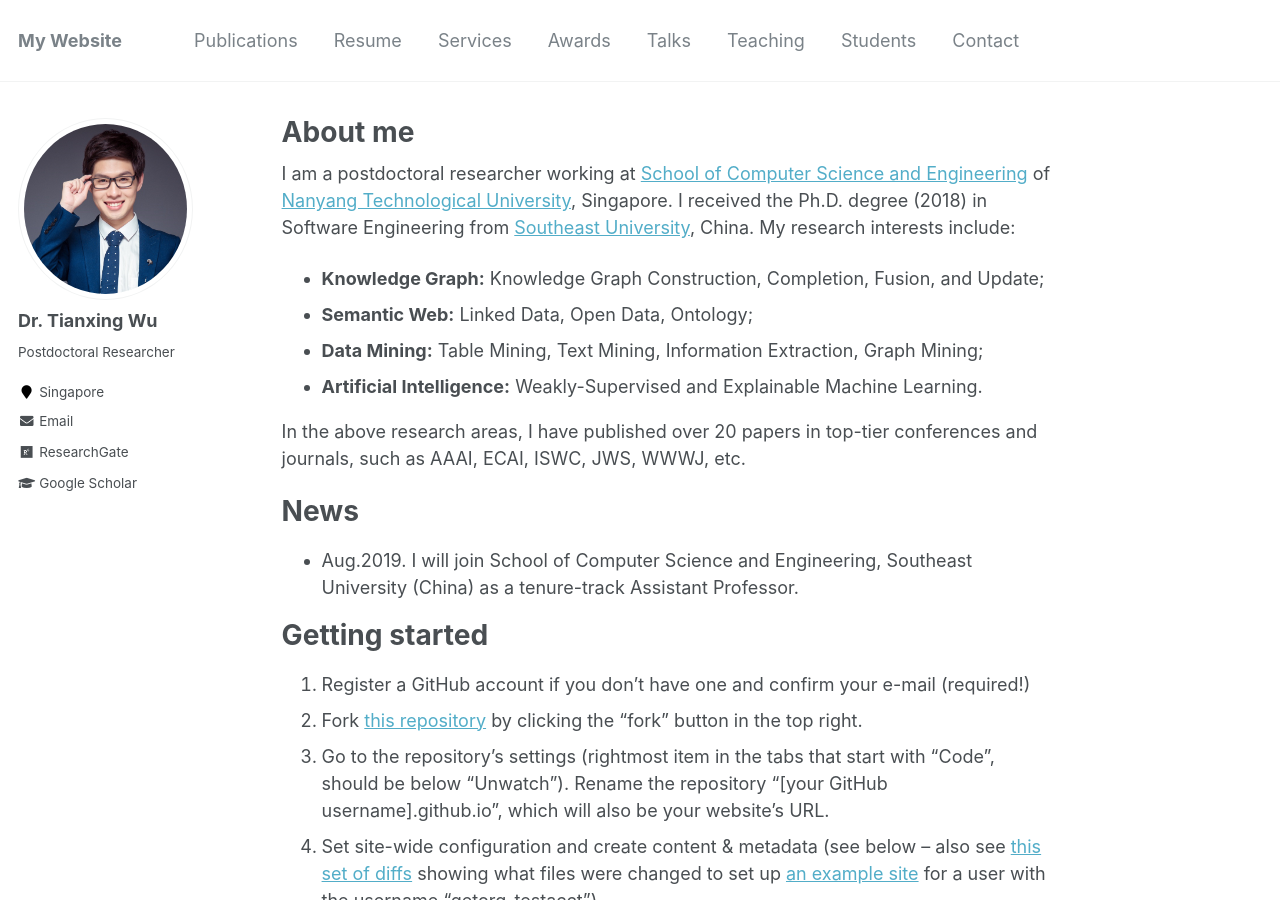
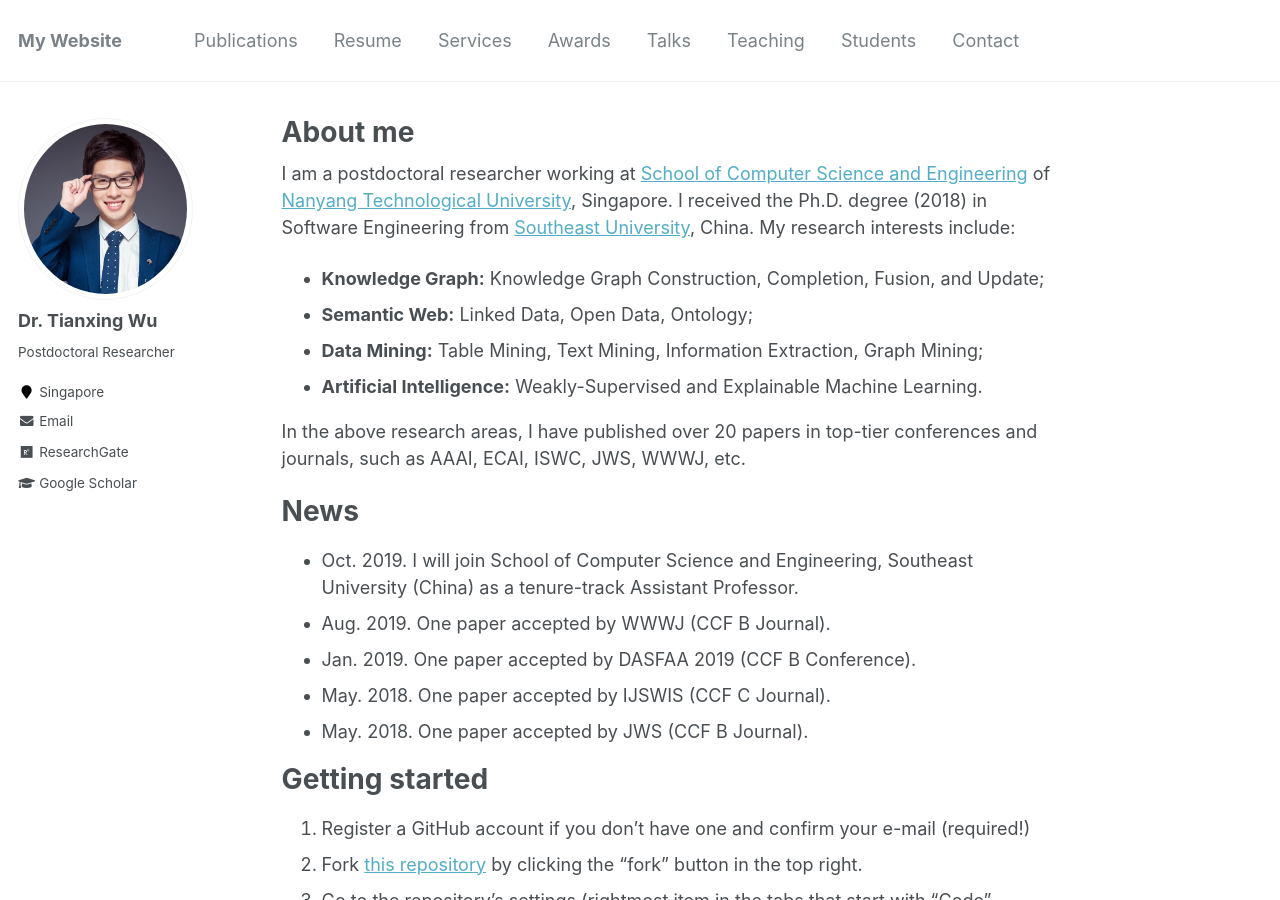
Before and after one commit to tianxing-wu/tianxing-wu.github.io, a Jekyll site: the page built from _pages/about.md, in a window 1280 px wide and 900 px high. Built offline with Jekyll 4.4.1, drawn with Linux system fonts in a browser that asks for light colours.

Commit message:
site update

```diff
--- a/_pages/about.md
+++ b/_pages/about.md
@@ -18,9 +18,11 @@ In the above research areas, I have published over 20 papers in top-tier confere
 
 News
 ======
-* Aug.2019. I will join School of Computer Science and Engineering, Southeast University (China) as a tenure-track Assistant Professor.
-
-
+* Oct. 2019. I will join School of Computer Science and Engineering, Southeast University (China) as a tenure-track Assistant Professor.
+* Aug. 2019. One paper accepted by WWWJ (CCF B Journal).
+* Jan. 2019. One paper accepted by DASFAA 2019 (CCF B Conference).
+* May. 2018. One paper accepted by IJSWIS (CCF C Journal).
+* May. 2018. One paper accepted by JWS (CCF B Journal).
 
 Getting started
 ======
```
Also changed, not shown: 1 other file.
